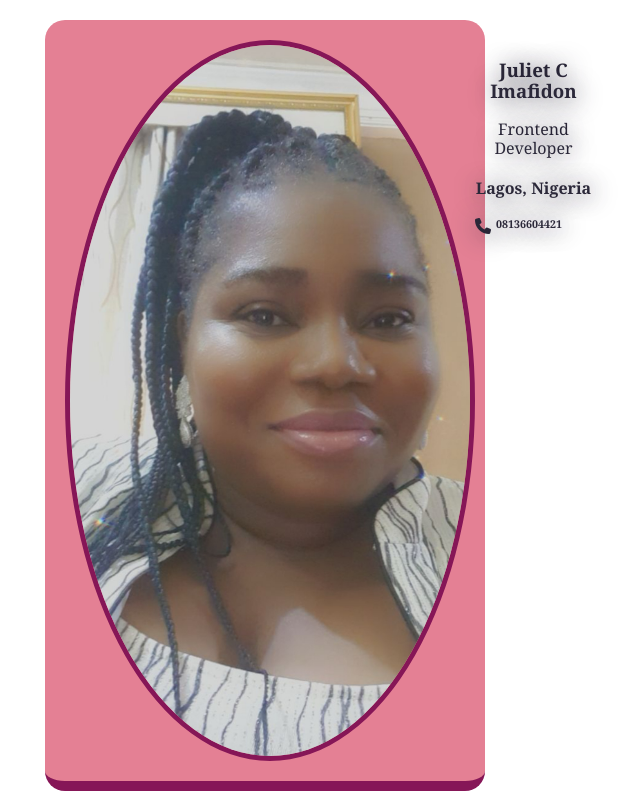
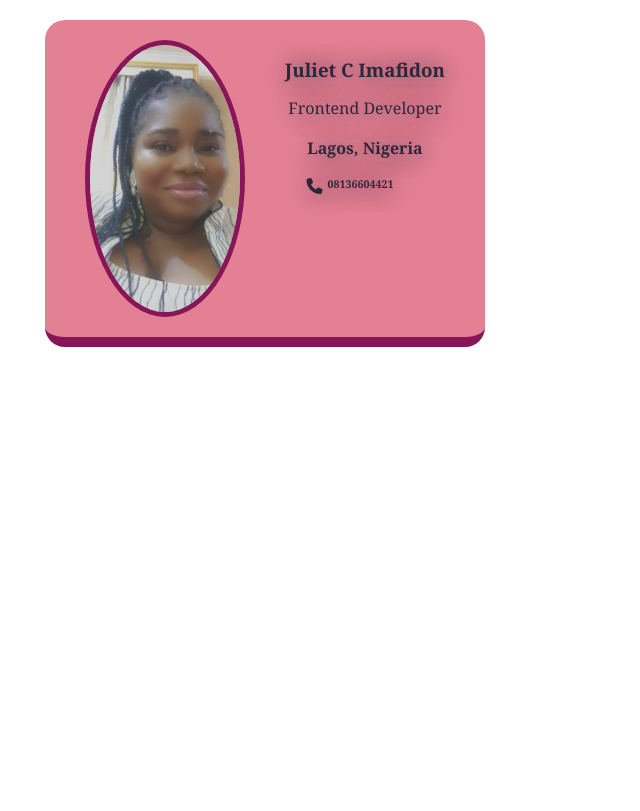
Before and after one commit to julifidon79/business-card, a website built with Vite: page index.html in a window 1280 px wide. Shown: the whole page, without its empty margins (375-1015 px from the left). Built offline with nearby package versions, Linux system fonts and the light colour scheme.

Commit message:
Update styles.css

```diff
--- a/styles.css
+++ b/styles.css
@@ -10,7 +10,7 @@ body {
 }
 
 img {
-    width: 100%;
+    width: 150px;
     border-radius: 50%;
     border: 5px solid #861657;
 
```
